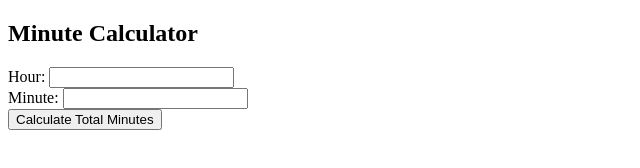
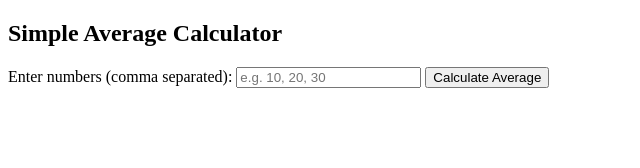
Before and after one commit to MRafiRamadhanK/labtaskweek2, a plain HTML site: page index.html in a window 1280 px wide. Shown: the whole page, without its empty margins (0-640 px from the left). Drawn offline with Linux system fonts and the light colour scheme.

Commit message:
calc average

```diff
--- a/index.html
+++ b/index.html
@@ -2,28 +2,25 @@
 <html lang="en">
 <head>
     <meta charset="UTF-8">
-    <title>Minute Calculator</title>
+    <title>Simple Average Calculator</title>
 </head>
 <body>
-    <h2>Minute Calculator</h2>
-    <label for="hour">Hour:</label>
-    <input type="number" id="hour" min="0" step="1">
-    <br>
-    <label for="minute">Minute:</label>
-    <input type="number" id="minute" min="0" step="1">
-    <br>
-    <button onclick="calculateTotalMinutes()">Calculate Total Minutes</button>
-    <p id="minuteResult"></p>
+    <h2>Simple Average Calculator</h2>
+    <label for="numbers">Enter numbers (comma separated):</label>
+    <input type="text" id="numbers" placeholder="e.g. 10, 20, 30">
+    <button onclick="calculateAverage()">Calculate Average</button>
+    <p id="averageResult"></p>
     <script>
-        function calculateTotalMinutes() {
-            const hour = parseInt(document.getElementById('hour').value, 10);
-            const minute = parseInt(document.getElementById('minute').value, 10);
-            if (isNaN(hour) || isNaN(minute) || hour < 0 || minute < 0) {
-                document.getElementById('minuteResult').textContent = 'Please enter valid numbers.';
+        function calculateAverage() {
+            const input = document.getElementById('numbers').value;
+            const nums = input.split(',').map(n => parseFloat(n.trim())).filter(n => !isNaN(n));
+            if (nums.length === 0) {
+                document.getElementById('averageResult').textContent = 'Please enter valid numbers.';
                 return;
             }
-            const totalMinutes = hour * 60 + minute;
-            document.getElementById('minuteResult').textContent = 'Total Minutes: ' + totalMinutes;
+            const sum = nums.reduce((a, b) => a + b, 0);
+            const avg = sum / nums.length;
+            document.getElementById('averageResult').textContent = 'Average: ' + avg;
         }
     </script>
 </body>
```
